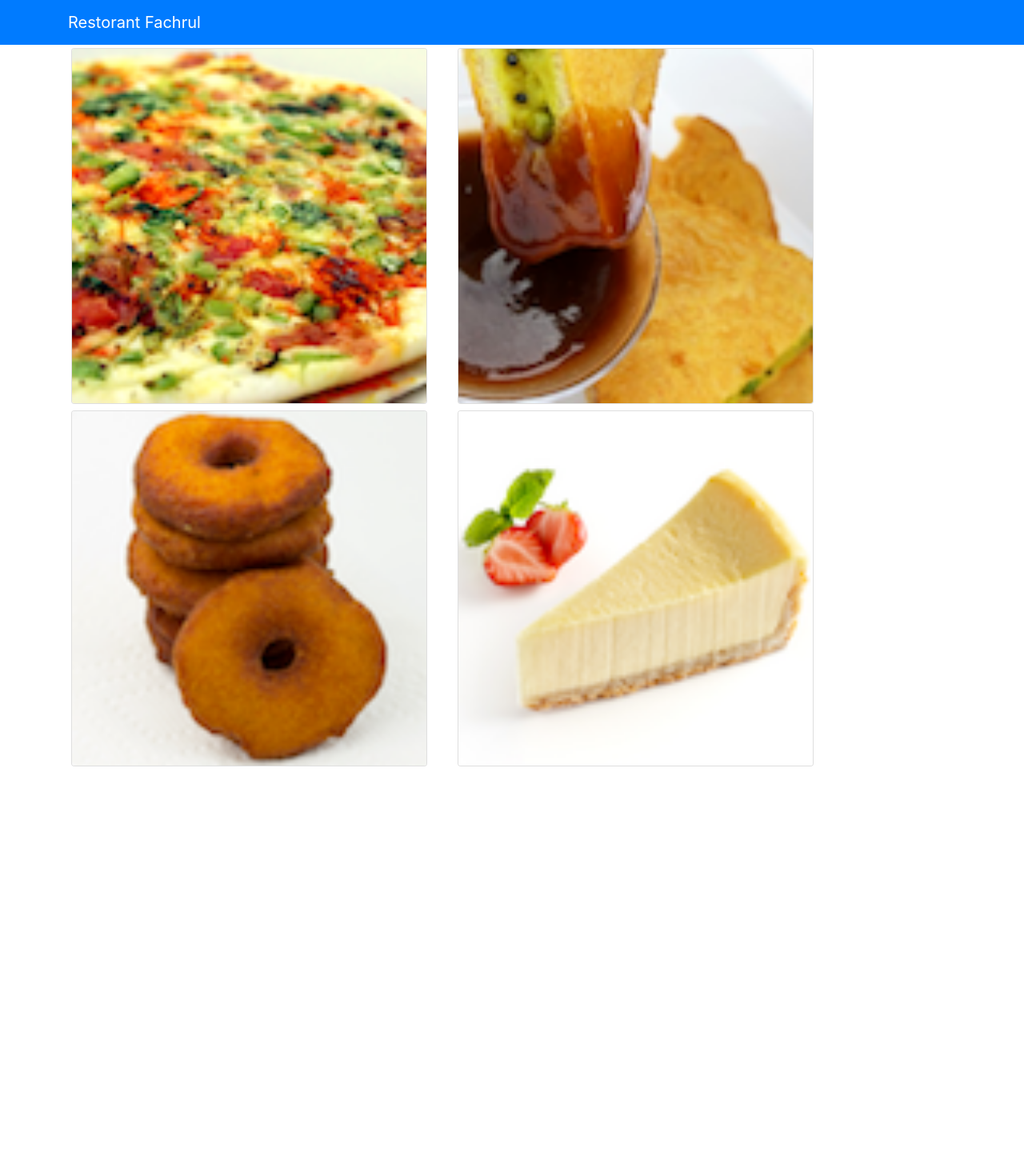
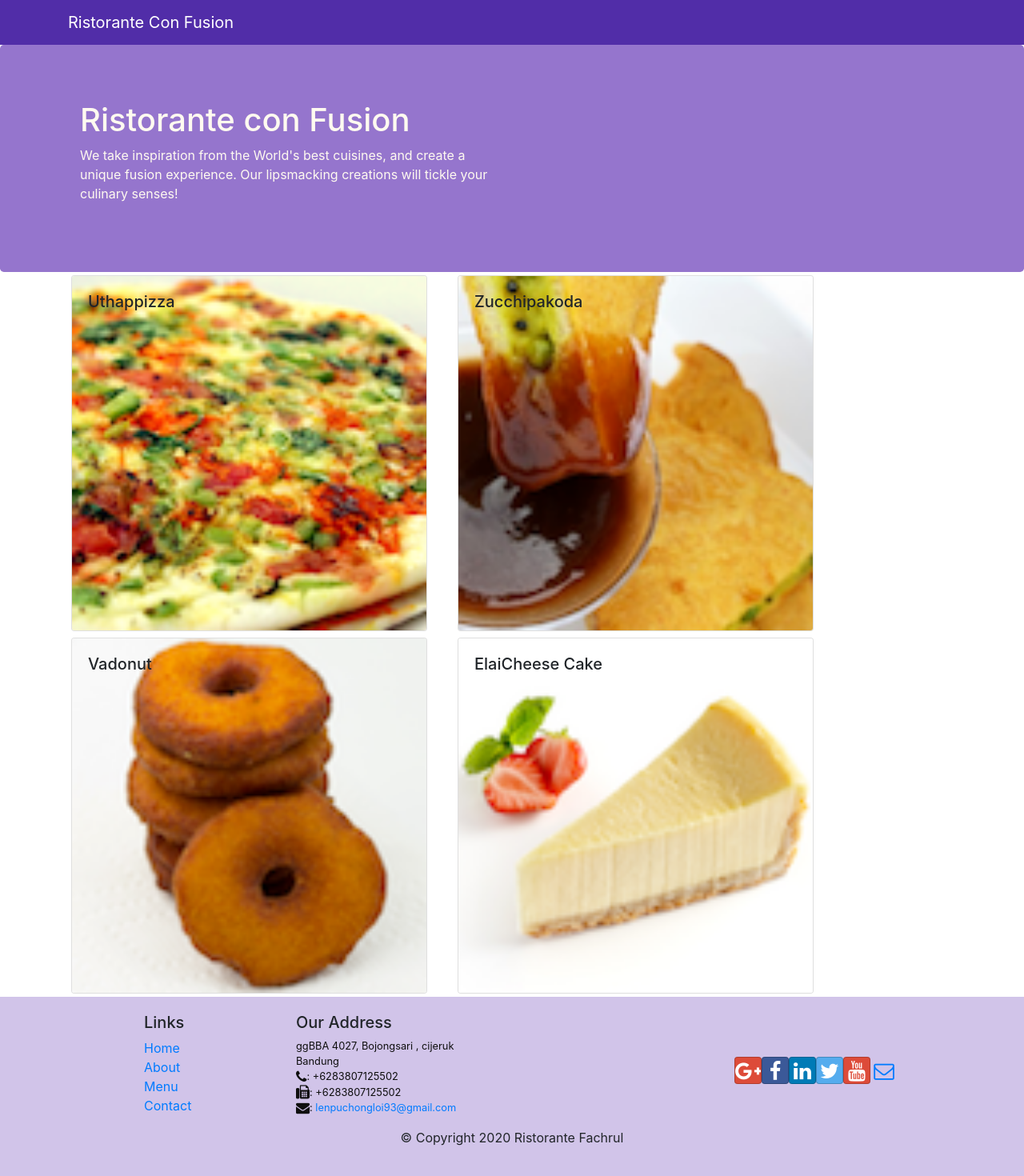
Before and after one commit to fleetimee/Restorante_react-redux-spa-api, a React (Create React App) app: page / in a window 1280 px wide. Shown: the whole page at 80% size. Before the commit the page ends 962 px from the top, so only its background shows below. Built offline with nearby package versions, Linux system fonts and the light colour scheme.

Commit message:
first commit

```diff
--- a/package.json
+++ b/package.json
@@ -7,6 +7,9 @@
     "@testing-library/react": "^9.3.2",
     "@testing-library/user-event": "^7.1.2",
     "bootstrap": "4.0.0",
+    "bootstrap-social": "5.1.1",
+    "font-awesome": "4.7.0",
+    "netlify-cli": "^2.54.0",
     "react": "^16.13.1",
     "react-dom": "^16.13.1",
     "react-popper": "0.9.2",
--- a/src/App.css
+++ b/src/App.css
@@ -1,38 +1,33 @@
-.App {
-  text-align: center;
+.row-header{
+  margin:0px auto;
+  padding:0px auto;
 }
 
-.App-logo {
-  height: 40vmin;
-  pointer-events: none;
+.row-content {
+  margin:0px auto;
+  padding: 50px 0px 50px 0px;
+  border-bottom: 1px ridge;
+  min-height:400px;
 }
 
-@media (prefers-reduced-motion: no-preference) {
-  .App-logo {
-    animation: App-logo-spin infinite 20s linear;
-  }
+.footer{
+  background-color: #D1C4E9;
+  margin:0px auto;
+  padding: 20px 0px 20px 0px;
+}
+.jumbotron {
+  padding:70px 30px 70px 30px;
+  margin:0px auto;
+  background: #9575CD ;
+  color:floralwhite;
 }
 
-.App-header {
-  background-color: #282c34;
-  min-height: 100vh;
-  display: flex;
-  flex-direction: column;
-  align-items: center;
-  justify-content: center;
-  font-size: calc(10px + 2vmin);
-  color: white;
+address{
+  font-size:80%;
+  margin:0px;
+  color:#0f0f0f;
 }
 
-.App-link {
-  color: #61dafb;
+.navbar-dark {
+  background-color: #512DA8;
 }
-
-@keyframes App-logo-spin {
-  from {
-    transform: rotate(0deg);
-  }
-  to {
-    transform: rotate(360deg);
-  }
-}
--- a/src/App.js
+++ b/src/App.js
@@ -1,27 +1,16 @@
 import React, { Component } from 'react';
-import { Navbar, NavbarBrand } from 'reactstrap';
-import { DISHES } from './components/dishes';
-import Menu from './components/MenuComponents';
+import Main from './components/MainComponent';
 import './App.css';
 
 class App extends Component {
-  constructor(props) {
-    super(props);
-    this.state = {
-      dishes: DISHES
-    };
+
+  render() {
+    return (
+      <div className="App">
+        <Main />
+      </div>
+    );
   }
-  render(){
-  return(
-      <div className="App">
-       <Navbar dark color ="primary">
-          <div className="container">
-            <NavbarBrand href="/">Restorant Fachrul</NavbarBrand>
-          </div>
-        </Navbar>
-        <Menu dishes={this.state.dishes} />
-      </div>
-      )
-  }
+
 }
 export default App;
--- a/src/components/DishdetailComponent .js
+++ /dev/null
@@ -1,45 +0,0 @@
-import React, { Component } from 'react';
-import { Card, CardImg, CardText, CardBody,
-    CardTitle } from 'reactstrap';
-
-class DishDetails extends Component {
-
-
-    renderComments(comments) {
-        if (comments != null) {
-          let options = { year: "numeric", month: "short", day: "numeric" };
-          return comments.map(comment => (
-            <ul key={comment.id} className="list-unstyled">
-              <li className="mb-2">{comment.comment}</li>
-              <li>
-                {comment.author}{" "}
-                {new Date(comment.date).toLocaleDateString("en-US", options)}
-              </li>
-            </ul>
-          ));
-        } else return <div />;
-      }
-
-    render() {
-        const { dish } = this.props;
-          return (
-          <div className="row">
-            <div className="col-12 col-md-5 m-1">
-              <Card>
-                <CardImg top src={dish.image} alt={dish.name} />
-                <CardBody>
-                  <CardTitle> Name : {dish.name}</CardTitle>
-                  <CardText>{dish.description}</CardText>
-                </CardBody>
-              </Card>
-            </div>
-            <div className="col-12 col-md-5 m-1">
-              <h4>Comments</h4>
-              {this.renderComments(dish.comments)}
-            </div>
-          </div>
-        );
-      }
-
-}
-export default DishDetails;
--- /dev/null
+++ b/src/components/DishdetailComponent.js
@@ -0,0 +1,76 @@
+import React from 'react';
+import { Card, CardImg, CardText, CardBody, CardTitle, } from 'reactstrap';
+
+
+    function RenderDish({dish}) {
+        if (dish != null) {
+            return (
+                <div className="col-12 col-md-5 m-1">
+                    <Card>
+                        <CardImg width="100%" src={dish.image} alt={dish.name} />
+                        <CardBody>
+                            <CardTitle> {dish.name} </CardTitle>
+                            <CardText> {dish.description} </CardText>
+                        </CardBody>
+                    </Card>
+                </div>
+            );
+        } else {
+            return (
+                <div></div>
+            );
+        }
+    }
+
+    function RenderComments({comments}) {
+        if (comments != null) {
+            const cmnts = comments.map((commnts) => {
+                return (
+                    <ul key={commnts.id} className="list-unstyled">
+                        <li>
+                            <p> {commnts.comment} </p>
+                            <p> -- {commnts.author},
+                                &nbsp;
+                                {new Intl.DateTimeFormat('en-US', {
+                                    year: 'numeric',
+                                    month: 'short',
+                                    day: '2-digit'
+                                }).format(new Date(Date.parse(commnts.date)))}
+                            </p>
+                        </li>
+                    </ul>
+                );
+            });
+
+            return (
+                <div className="col-12 col-md-5 m-1">
+                    <h4> Comments </h4>
+                    {cmnts}
+                </div>
+            );
+
+        } else {
+            return (
+                <div></div>
+            );
+        }
+    }
+
+    const DishDetail = (props) => {
+        if (props.dish != null) {
+            return (
+                <div className="container">
+                    <div className="row">
+                        <RenderDish dish={props.dish} />
+                        <RenderComments comments={props.dish.comments} />
+                    </div>
+                </div>
+            );
+        } else {
+            return (
+                <div></div>
+            );
+        }
+    }
+
+export default DishDetail;
--- /dev/null
+++ b/src/components/FooterComponent.js
@@ -0,0 +1,49 @@
+import React from 'react';
+
+function Footer(props) {
+    return(
+    <div className="footer">
+        <div className="container">
+            <div className="row justify-content-center">
+                <div className="col-4 offset-1 col-sm-2">
+                    <h5>Links</h5>
+                    <ul className="list-unstyled">
+                        <li><a href="#">Home</a></li>
+                        <li><a href="#">About</a></li>
+                        <li><a href="#">Menu</a></li>
+                        <li><a href="contactus.html">Contact</a></li>
+                    </ul>
+                </div>
+                <div className="col-7 col-sm-5">
+                    <h5>Our Address</h5>
+                    <address>
+		              ggBBA 4027, Bojongsari , cijeruk <br />
+		             Bandung<br />
+		              <i className="fa fa-phone fa-lg"></i>: +6283807125502<br />
+		              <i className="fa fa-fax fa-lg"></i>: +6283807125502<br />
+		              <i className="fa fa-envelope fa-lg"></i>: <a href="mailto:lenpuchongloi93@gmail.com">
+                         lenpuchongloi93@gmail.com</a>
+                    </address>
+                </div>
+                <div className="col-12 col-sm-4 align-self-center">
+                    <div className="text-center">
+                        <a className="btn btn-social-icon btn-google" href="http://google.com/+"><i className="fa fa-google-plus"></i></a>
+                        <a className="btn btn-social-icon btn-facebook" href="https://www.facebook.com/fachrul.fachrul.14224094/"><i className="fa fa-facebook"></i></a>
+                        <a className="btn btn-social-icon btn-linkedin" href="https://www.linkedin.com/in/fachrul-faathirullah-8b765b193/"><i className="fa fa-linkedin"></i></a>
+                        <a className="btn btn-social-icon btn-twitter" href="http://twitter.com/"><i className="fa fa-twitter"></i></a>
+                        <a className="btn btn-social-icon btn-google" href="http://youtube.com/"><i className="fa fa-youtube"></i></a>
+                        <a className="btn btn-social-icon" href="mailto:"><i className="fa fa-envelope-o"></i></a>
+                    </div>
+                </div>
+            </div>
+            <div className="row justify-content-center">
+                <div className="col-auto">
+                    <p>© Copyright 2020 Ristorante Fachrul</p>
+                </div>
+            </div>
+        </div>
+    </div>
+    )
+}
+
+export default Footer;
--- /dev/null
+++ b/src/components/HeaderComponent.js
@@ -0,0 +1,28 @@
+import React, { Component } from 'react';
+import { Navbar, NavbarBrand, Jumbotron } from 'reactstrap';
+
+class Header extends Component {
+  render() {
+    return(
+    <React.Fragment>
+      <Navbar dark>
+        <div className="container">
+            <NavbarBrand href="/">Ristorante Con Fusion</NavbarBrand>
+        </div>
+      </Navbar>
+      <Jumbotron>
+           <div className="container">
+               <div className="row row-header">
+                   <div className="col-12 col-sm-6">
+                       <h1>Ristorante con Fusion</h1>
+                       <p>We take inspiration from the World's best cuisines, and create a unique fusion experience. Our lipsmacking creations will tickle your culinary senses!</p>
+                   </div>
+               </div>
+           </div>
+       </Jumbotron>
+    </React.Fragment>
+    );
+  }
+}
+
+export default Header;
--- /dev/null
+++ b/src/components/MainComponent.js
@@ -0,0 +1,33 @@
+import React, { Component } from 'react';
+import Menu from './MenuComponents';
+import DishDetail from './DishdetailComponent';
+import { DISHES } from './dishes';
+import Header from './HeaderComponent';
+import Footer from './FooterComponent';
+class Main extends Component {
+
+  constructor(props) {
+    super(props);
+    this.state = {
+        dishes: DISHES,
+        selectedDish: null
+    };
+  }
+
+  onDishSelect(dishId) {
+    this.setState({ selectedDish: dishId});
+  }
+
+  render() {
+    return (
+      <div >
+            <Header />
+        <Menu dishes={this.state.dishes} onClick={(dishId) => this.onDishSelect(dishId)} />
+        <DishDetail dish={this.state.dishes.filter((dish) => dish.id === this.state.selectedDish)[0]} />
+        <Footer />
+      </div>
+    );
+  }
+}
+
+export default Main;
--- a/src/components/MenuComponents.js
+++ b/src/components/MenuComponents.js
@@ -1,34 +1,26 @@
-import React, { Component } from 'react';
+import React from 'react';
 import { Card, CardImg, CardImgOverlay,
     CardTitle } from 'reactstrap';
-import DishDetails from './DishdetailComponent ';
 
-class Menu extends Component {
+    function RenderMenuItem ({dish, onClick}) {
+        return (
+            <Card
+                onClick={() => onClick(dish.id)}>
+                <CardImg width="100%" src={dish.image} alt={dish.name} />
+                <CardImgOverlay>
+                    <CardTitle>{dish.name}</CardTitle>
+                </CardImgOverlay>
+            </Card>
+        );
+    }
 
-    constructor(props) {
-        super(props);
-        this.state = {
-            selectedDish: null
-         }
-        }
+    const Menu = (props) => {
 
-        onDishSelect(dish) {
-          this.setState({ selectedDish: dish });
-        }
-
-        renderDish(dish) {
-          if (dish != null) return <DishDetails dish={dish} />;
-          else return <div />;
-        }
-
-    render() {
-        const menu = this.props.dishes.map((dish) => {
+        const menu = props.dishes.map((dish) => {
             return (
-              <div  className="col-12 col-md-5 m-1">
-                <Card key={dish.id} onClick={() => this.onDishSelect(dish)}>
-                  <CardImg width="100%" src={dish.image} alt={dish.name} />
-                </Card>
-              </div>
+                <div className="col-12 col-md-5 m-1"  key={dish.id}>
+                    <RenderMenuItem dish={dish} onClick={props.onClick} />
+                </div>
             );
         });
 
@@ -37,11 +29,8 @@
                 <div className="row">
                     {menu}
                 </div>
-                <div className="row">
-                </div>
-                {this.renderDish(this.state.selectedDish)}
-                </div>
+            </div>
         );
     }
-}
+
 export default Menu;
--- a/src/index.js
+++ b/src/index.js
@@ -1,6 +1,8 @@
 import React from 'react';
 import ReactDOM from 'react-dom';
 import 'bootstrap/dist/css/bootstrap.min.css';
+import 'font-awesome/css/font-awesome.css';
+import 'bootstrap-social/bootstrap-social.css';
 import './index.css';
 import App from './App';
 import * as serviceWorker from './serviceWorker';
@@ -12,7 +14,5 @@
   document.getElementById('root')
 );
 
-// If you want your app to work offline and load faster, you can change
-// unregister() to register() below. Note this comes with some pitfalls.
-// Learn more about service workers: https://bit.ly/CRA-PWA
+
 serviceWorker.unregister();
```
Also changed, not shown: 1 other file (tests, documents, lock files or other folders).
